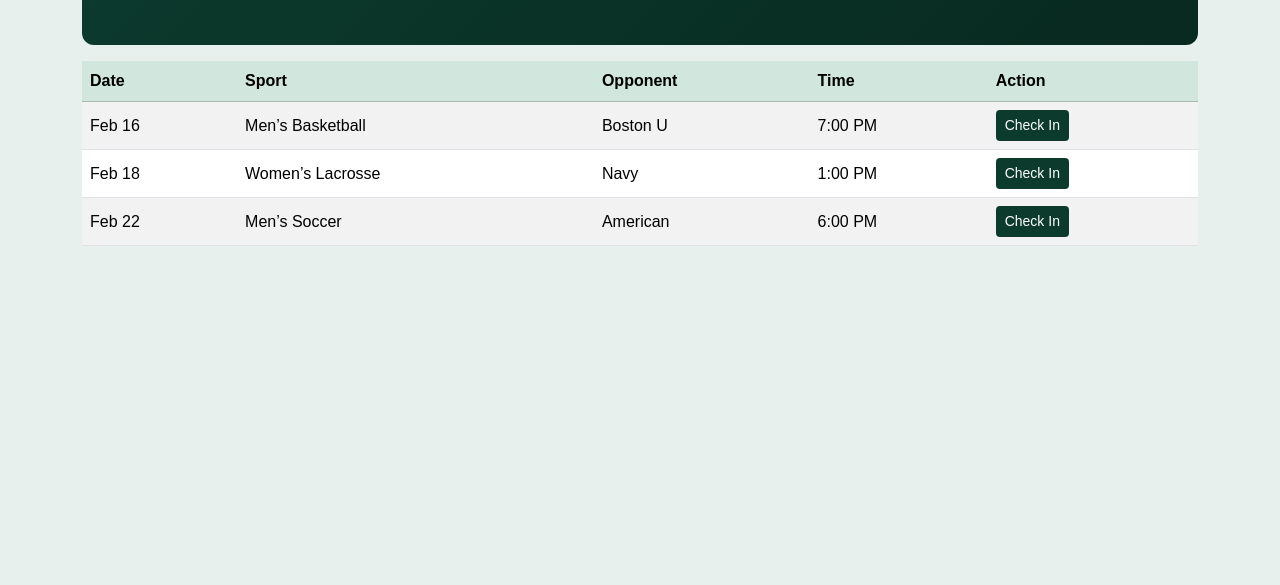
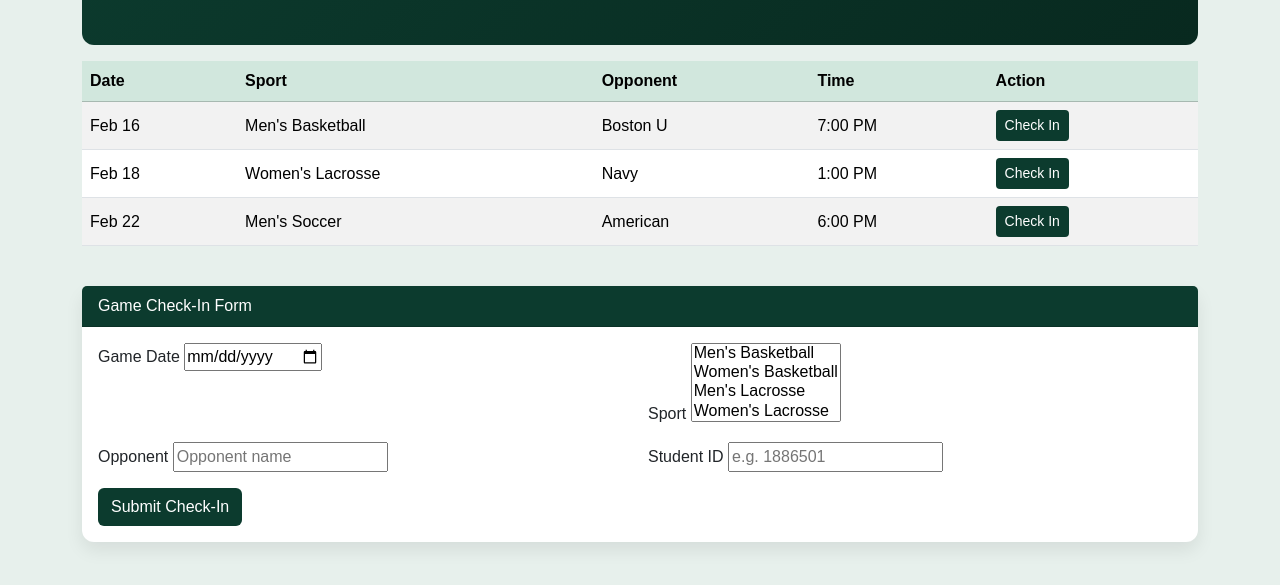
Before and after one commit to zfwillis/Go-Hounds, a plain HTML site: page public/schedule.html in a window 1280 px wide. Shown: the part 201-786 px from the top of the page. Drawn offline with nearby package versions, Linux system fonts and the light colour scheme.

Commit message:
HTML form complete and fixed multiple prizes buttons

```diff
--- a/prizes.js
+++ b/prizes.js
@@ -1,7 +1,11 @@
 function showPrizes() {
     document.getElementById("prizes").setAttribute("style", "visibility:visible;display:block");
+    document.getElementById("showBtn").setAttribute("style", "visibility:hidden");
+    document.getElementById("hideBtn").setAttribute("style", "visibility:visible");
 }
 
 function hidePrizes() {
     document.getElementById("prizes").setAttribute("style", "visibility:hidden;display:none");
+    document.getElementById("showBtn").setAttribute("style", "visibility:visible");
+    document.getElementById("hideBtn").setAttribute("style", "visibility:hidden");
 }
--- a/public/schedule.html
+++ b/public/schedule.html
@@ -38,11 +38,47 @@
         <tr><th>Date</th><th>Sport</th><th>Opponent</th><th>Time</th><th>Action</th></tr>
       </thead>
       <tbody>
-        <tr><td>Feb 16</td><td>Men’s Basketball</td><td>Boston U</td><td>7:00 PM</td><td><button class="btn btn-evergreen btn-sm">Check In</button></td></tr>
-        <tr><td>Feb 18</td><td>Women’s Lacrosse</td><td>Navy</td><td>1:00 PM</td><td><button class="btn btn-evergreen btn-sm">Check In</button></td></tr>
-        <tr><td>Feb 22</td><td>Men’s Soccer</td><td>American</td><td>6:00 PM</td><td><button class="btn btn-evergreen btn-sm">Check In</button></td></tr>
+        <tr><td>Feb 16</td><td>Men's Basketball</td><td>Boston U</td><td>7:00 PM</td><td><button class="btn btn-evergreen btn-sm">Check In</button></td></tr>
+        <tr><td>Feb 18</td><td>Women's Lacrosse</td><td>Navy</td><td>1:00 PM</td><td><button class="btn btn-evergreen btn-sm">Check In</button></td></tr>
+        <tr><td>Feb 22</td><td>Men's Soccer</td><td>American</td><td>6:00 PM</td><td><button class="btn btn-evergreen btn-sm">Check In</button></td></tr>
       </tbody>
     </table>
+  </div>
+
+  <div class="card mt-4 mb-4">
+    <div class="card-header">Game Check-In Form</div>
+    <div class="card-body">
+      <form action="" method="post">
+        <div class="row g-3">
+          <div class="col-12 col-sm-6">
+            <label for="checkinDate">Game Date</label>
+            <input type="date" id="checkinDate" name="checkinDate" />
+          </div>
+          <div class="col-12 col-sm-6">
+            <label for="sport">Sport</label>
+            <select id="sport" name="sport" multiple>
+              <option>Men's Basketball</option>
+              <option>Women's Basketball</option>
+              <option>Men's Lacrosse</option>
+              <option>Women's Lacrosse</option>
+              <option>Men's Soccer</option>
+              <option>Women's Soccer</option>
+            </select>
+          </div>
+          <div class="col-12 col-sm-6">
+            <label for="opponent">Opponent</label>
+            <input type="text" id="opponent" name="opponent" placeholder="Opponent name"  />
+          </div>
+          <div class="col-12 col-sm-6">
+            <label for="studentId">Student ID</label>
+            <input type="text" id="studentId" name="studentId" placeholder="e.g. 1886501"  />
+          </div>
+          <div class="col-12">
+            <button type="submit" class="btn btn-evergreen">Submit Check-In</button>
+          </div>
+        </div>
+      </form>
+    </div>
   </div>
 </div>
 
```
Also changed, not shown: public/points.html (+2 -2 lines).
